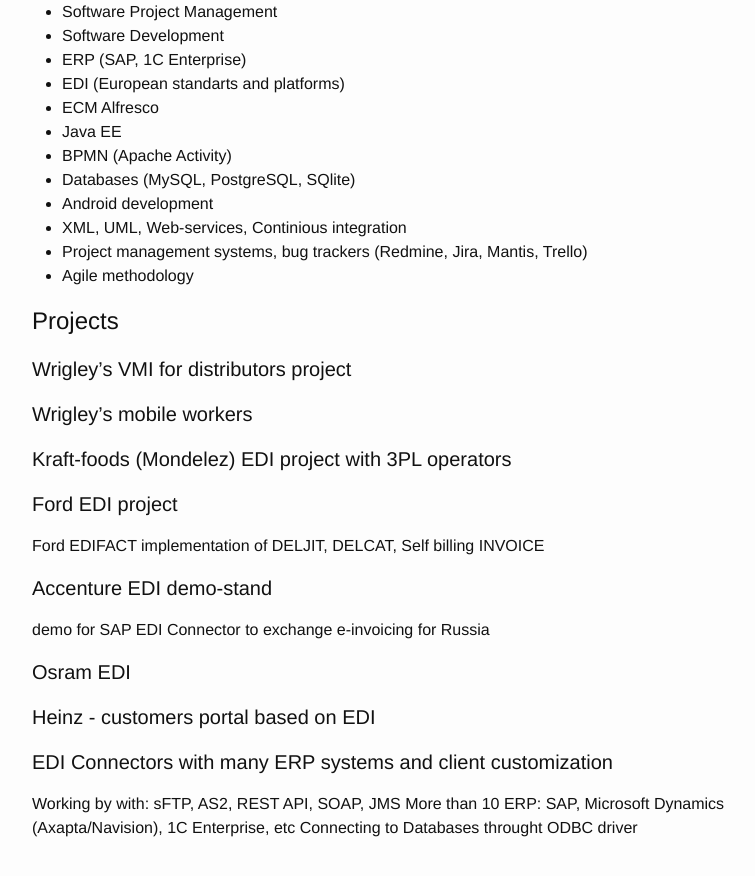
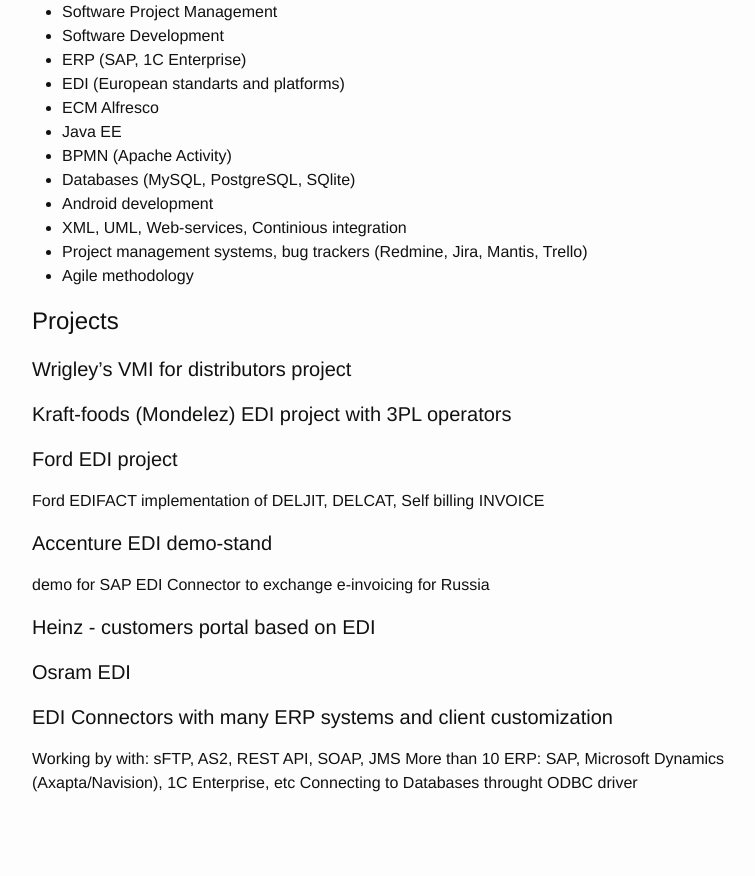
Before and after one commit to vetal232/vetal232.github.io, a Jekyll site: the page built from about.md, in a window 1280 px wide and 900 px high, scrolled down 611 px. Shown: the top 876 px of the window, without its empty margins (238-993 px from the left). Built offline with Jekyll 4.4.1, drawn with Linux system fonts in a browser that asks for light colours; after the commit the page ends 1466 px from its top, so only the background shows below that.

Commit message:
Update about.md

```diff
--- a/about.md
+++ b/about.md
@@ -51,14 +51,13 @@
 #Projects
 
 #### Wrigley's VMI for distributors project
-#### Wrigley's mobile workers
 #### Kraft-foods (Mondelez) EDI project with 3PL operators
 #### Ford EDI project
 Ford EDIFACT implementation of DELJIT, DELCAT, Self billing INVOICE
 #### Accenture EDI demo-stand
 demo for SAP EDI Connector to exchange e-invoicing for Russia
+#### Heinz - customers portal based on EDI
 #### Osram EDI
-#### Heinz - customers portal based on EDI
 #### EDI Connectors with many ERP systems and client customization
 Working by with: sFTP, AS2, REST API, SOAP, JMS
 More than 10 ERP: SAP, Microsoft Dynamics (Axapta/Navision), 1C Enterprise, etc
```
